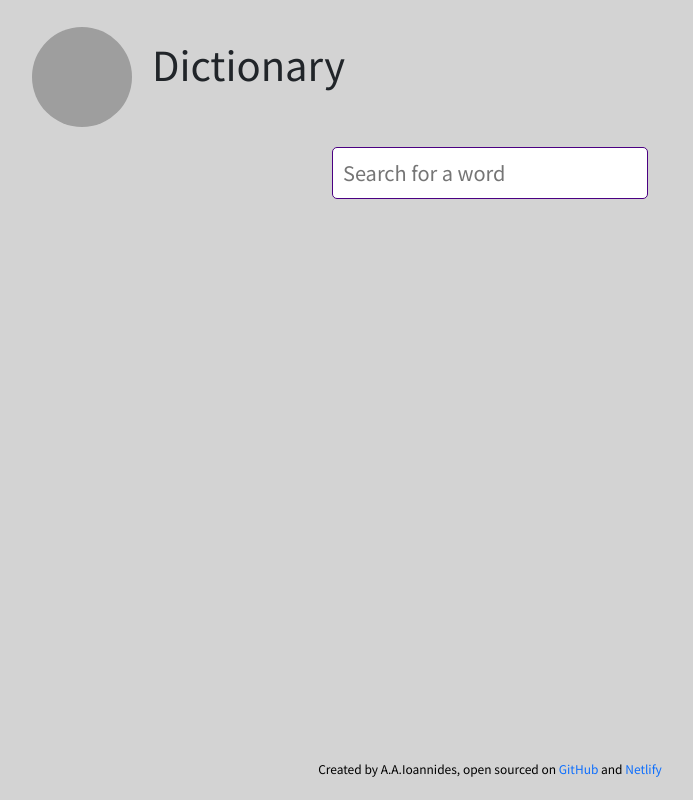
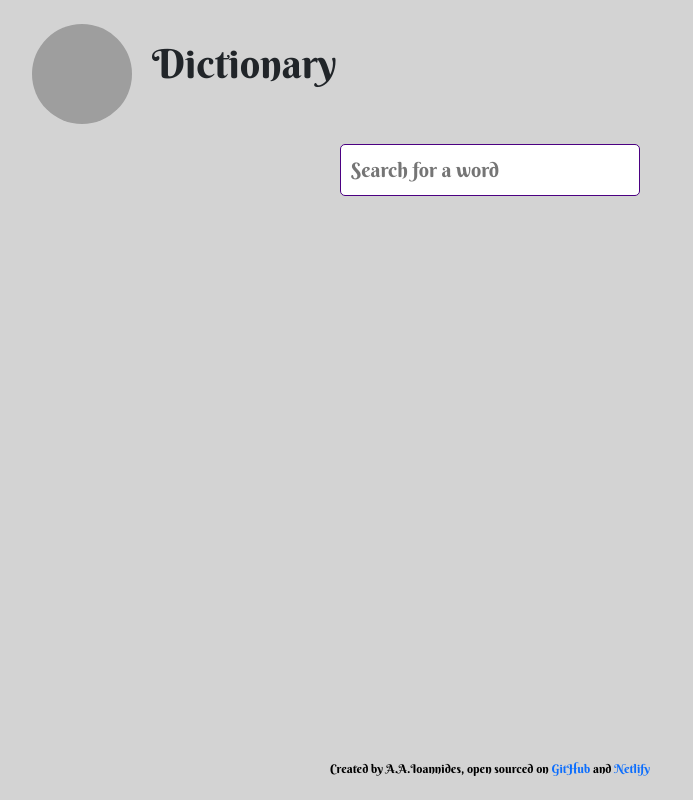
Before and after one commit to AIoannides/dictionary-react-app, a React (Create React App) app: page / in a window 1280 px wide. Shown: the whole page, without its empty margins (150-843 px from the left). Built offline with nearby package versions, Linux system fonts and the light colour scheme; no server answers; grey boxes are pictures that could not be loaded.

Commit message:
Changed font and css adjustments

```diff
--- a/public/index.html
+++ b/public/index.html
@@ -18,9 +18,10 @@
 
     <link rel="preconnect" href="https://fonts.gstatic.com" />
     <link
-      href="https://fonts.googleapis.com/css2?family=Noto+Sans+JP&display=swap"
+      href="https://fonts.googleapis.com/css2?family=Berkshire+Swash&display=swap"
       rel="stylesheet"
     />
+
     <script
       src="https://kit.fontawesome.com/c72d88c968.js"
       crossorigin="anonymous"
--- a/src/App.css
+++ b/src/App.css
@@ -1,5 +1,5 @@
 .App {
-  font-family: "Noto Sans JP", Arial, Helvetica, sans-serif;
+  font-family: "Berkshire Swash", cursive;
   max-width: 980px;
   margin: 0 auto;
   min-height: 100vh;
--- a/src/Meaning.css
+++ b/src/Meaning.css
@@ -1,15 +1,16 @@
 .Meaning h3 {
-  font-size: 12px;
+  font-size: 18px;
   color: indigo;
   font-weight: 1.5;
 }
 
 .Meaning .Example {
-  font-size: 11px;
+  font-size: 14px;
   margin-top: 5px;
   margin-bottom: 5px;
   font-style: italic;
+  font-weight: 600;
 }
 .Meaning .Definition {
-  font-size: 12px;
+  font-size: 16px;
 }
--- a/src/Synonyms.css
+++ b/src/Synonyms.css
@@ -4,7 +4,7 @@
 .Synonyms li {
   display: inline-block;
   border: 1px solid grey;
-  font-size: 11px;
+  font-size: 12px;
   padding: 2px;
   margin: 0px;
   border-radius: 10px;
@@ -12,7 +12,7 @@
   text-decoration: none;
 }
 .Synonyms span {
-  font-size: 11px;
+  font-size: 15px;
   font-weight: 1.5;
   color: indigo;
 }
```
